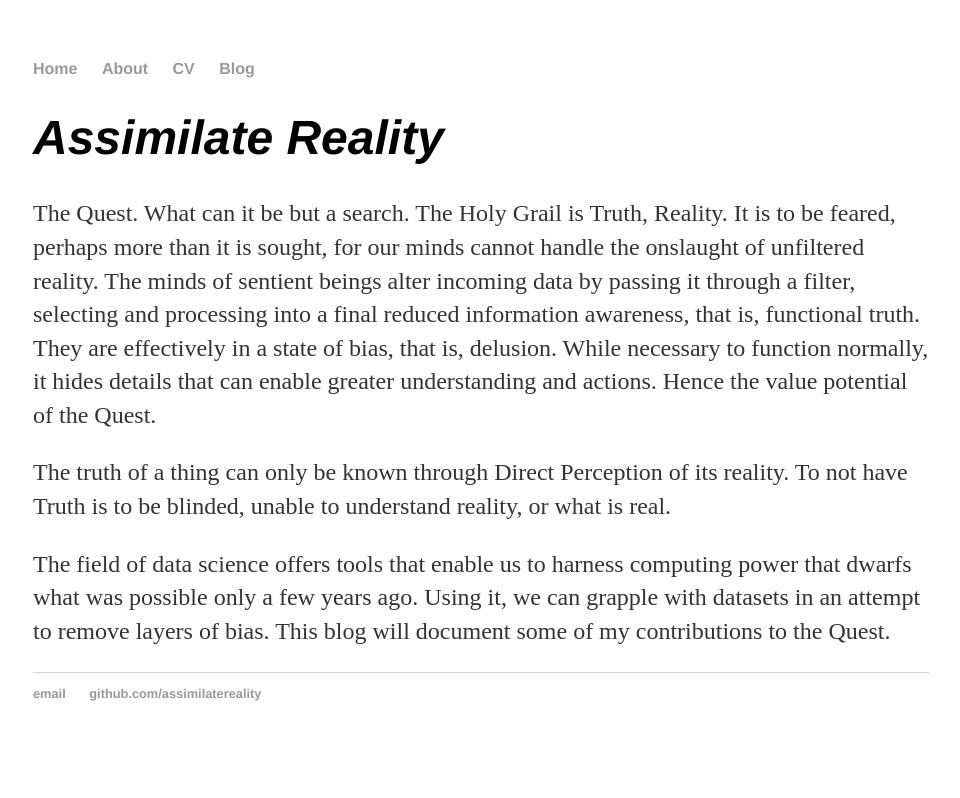
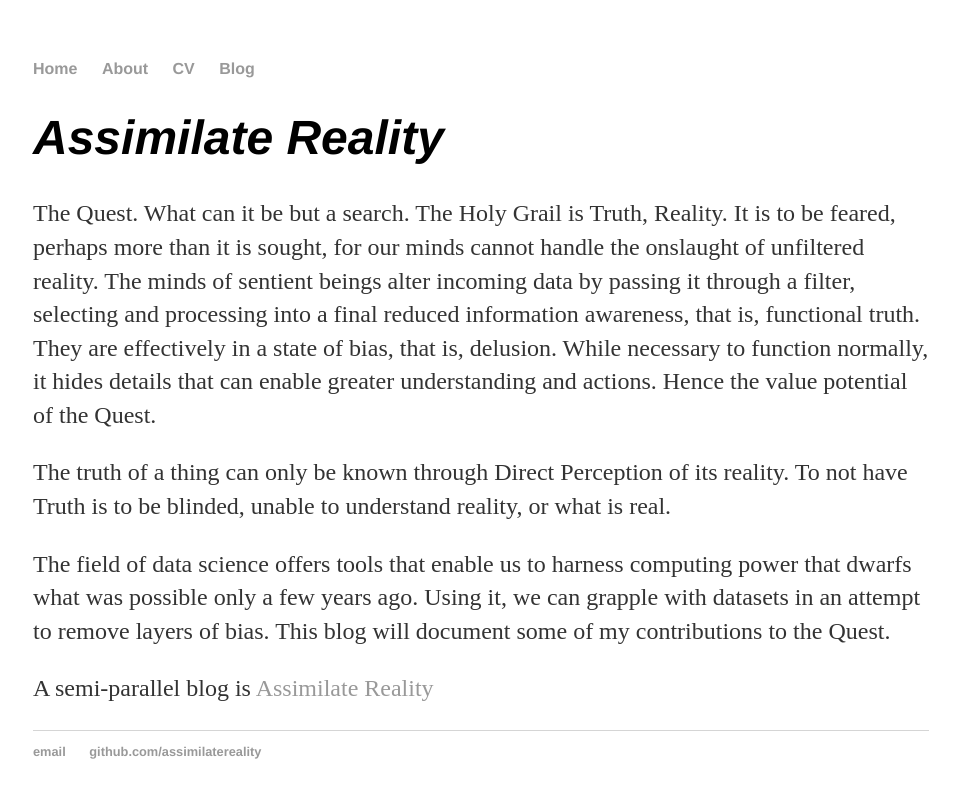
Before and after one commit to assimilatereality/assimilatereality.github.io, a Jekyll site: the page built from index.md, in a window 1280 px wide. Shown: the top 798 px of the page, without its empty margins (159-1119 px from the left). Built offline with Jekyll 4.4.1, drawn with Linux system fonts in a browser that asks for light colours; our own code applies the rules of GitHub Pages for plain Markdown files.

Commit message:
Update index.md

```diff
--- a/index.md
+++ b/index.md
@@ -5,3 +5,5 @@ The Quest. What can it be but a search. The Holy Grail is Truth, Reality. It is
 The truth of a thing can only be known through Direct Perception of its reality. To not have Truth is to be blinded, unable to understand reality, or what is real.
 
 The field of data science offers tools that enable us to harness computing power that dwarfs what was possible only a few years ago. Using it, we can grapple with datasets in an attempt to remove layers of bias. This blog will document some of my contributions to the Quest.
+
+A semi-parallel blog is [Assimilate Reality](http://www.assimilatereality.tech)
```
